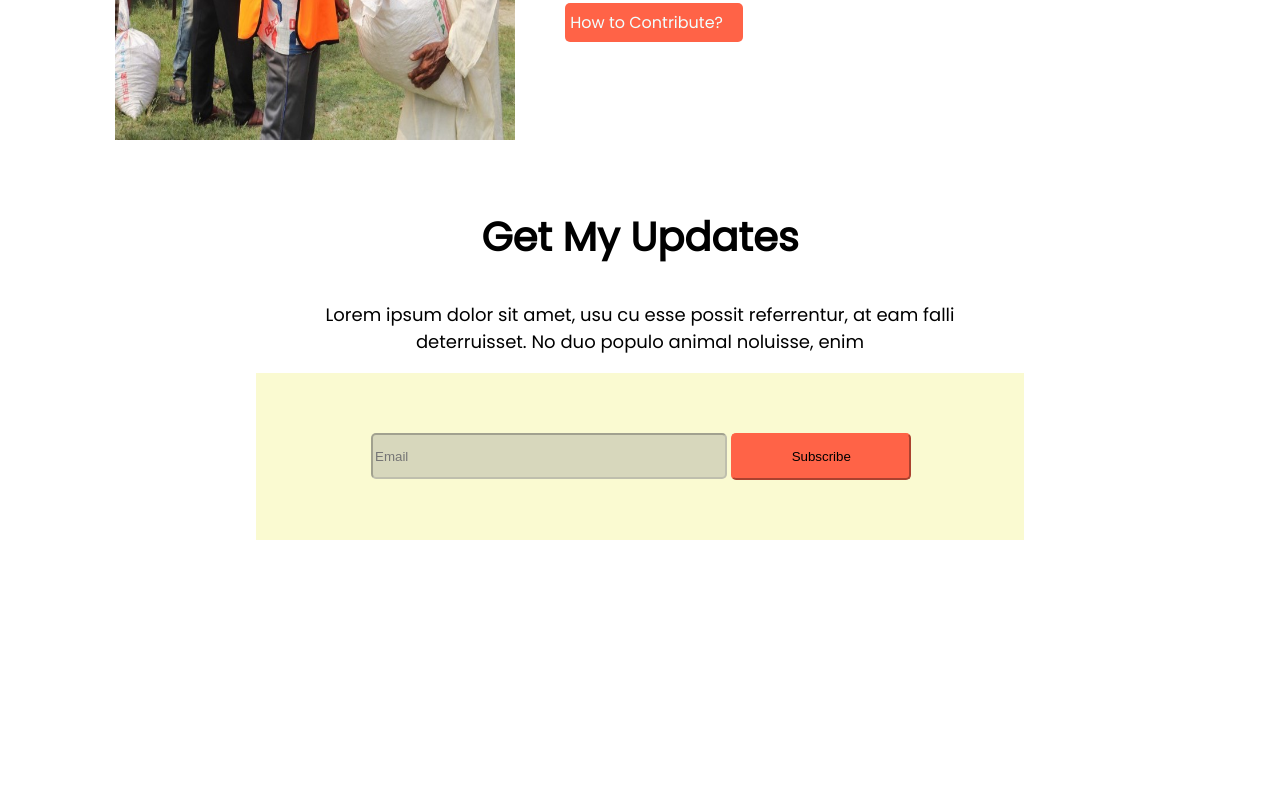
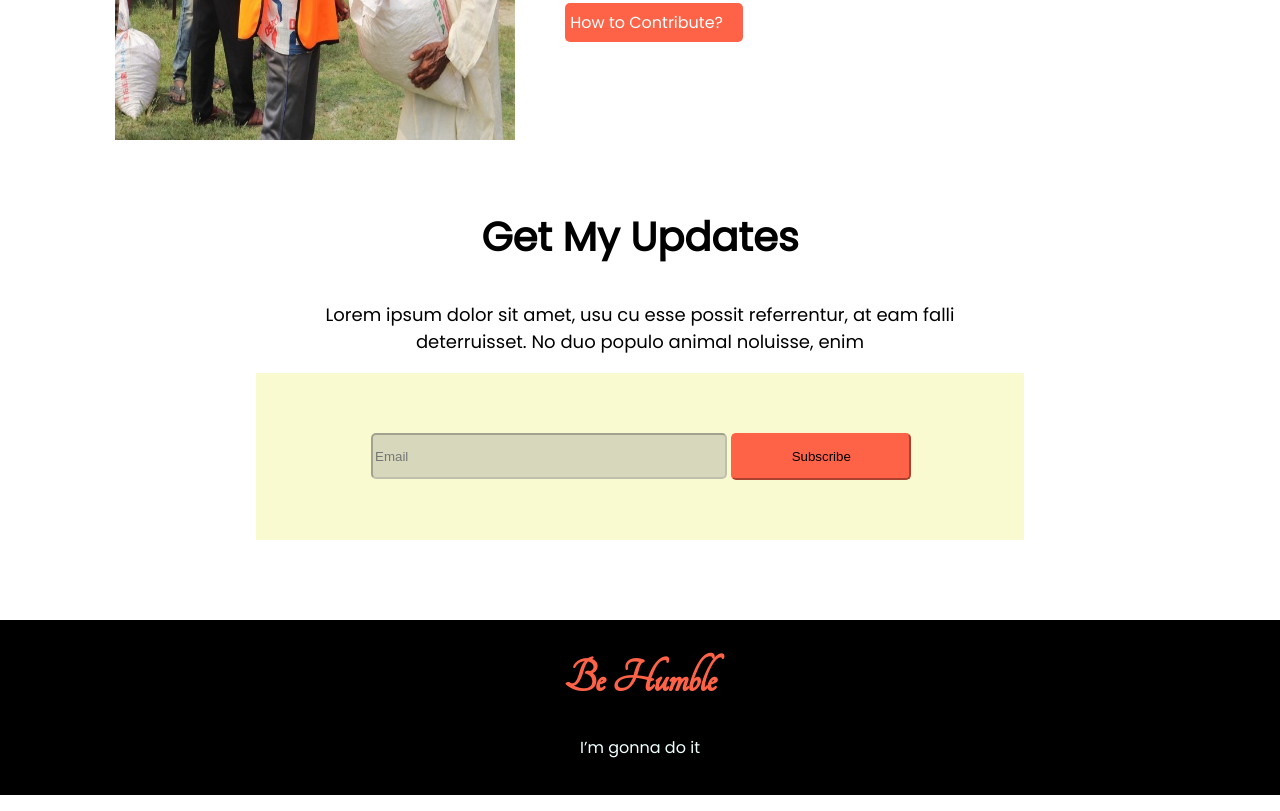
Before and after one commit to inshaislam/assignment-1-donation, a plain HTML site: page index.html in a window 1280 px wide. Shown: the part 2421-3232 px from the top of the page. Before the commit the page ends 3041 px from the top, so only its background shows below. Drawn offline with Linux system fonts and the light colour scheme.

Commit message:
add footer

```diff
--- a/index.html
+++ b/index.html
@@ -10,6 +10,7 @@
     <link rel="preconnect" href="https://fonts.googleapis.com">
     <link rel="preconnect" href="https://fonts.gstatic.com" crossorigin>
     <link href="https://fonts.googleapis.com/css2?family=Poppins&display=swap" rel="stylesheet">
+    <link rel="stylesheet" href="https://fonts.googleapis.com/css?family=Tangerine">
 </head>
 
 <body>
@@ -186,28 +187,11 @@
     </section>
 
 
+</body>
+<footer>
+    <h1>Be Humble</h1>
+    <p>I’m gonna do it</p>
 
-
-
-
-
-
-
-
-
-
-
-
-
-
-
-
-
-
-
-
-
-
-</body>
+</footer>
 
 </html>
--- a/style.css
+++ b/style.css
@@ -222,3 +222,21 @@ body {
     border-radius: 5px;
     border-color: tomato;
 }
+
+footer {
+    background-color: black;
+}
+
+footer h1 {
+    padding-top: 35px;
+    text-align: center;
+    font-family: 'Tangerine', serif;
+    font-size: 48px;
+    color: tomato;
+}
+
+footer p {
+    padding-bottom: 35px;
+    color: azure;
+    text-align: center;
+}
```
